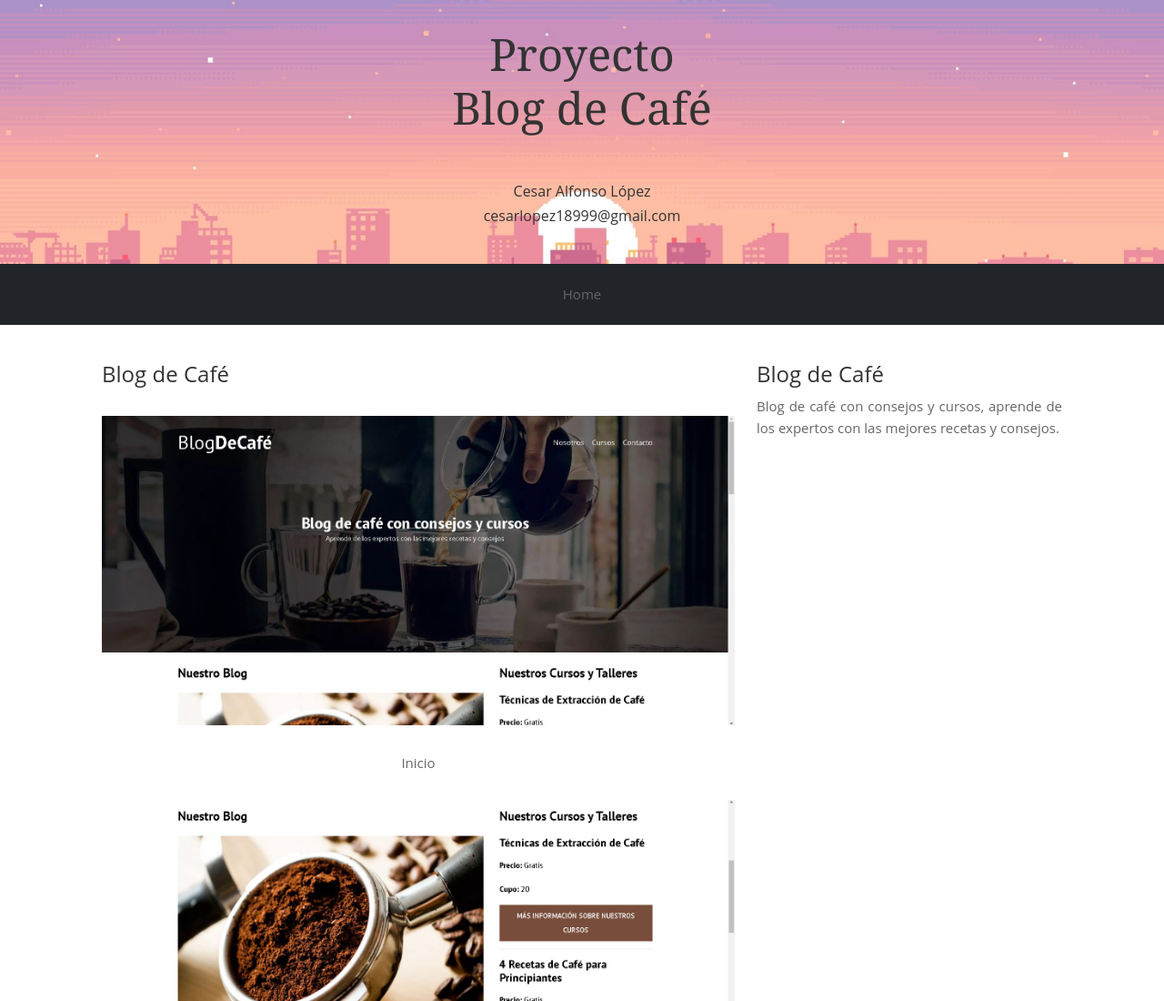
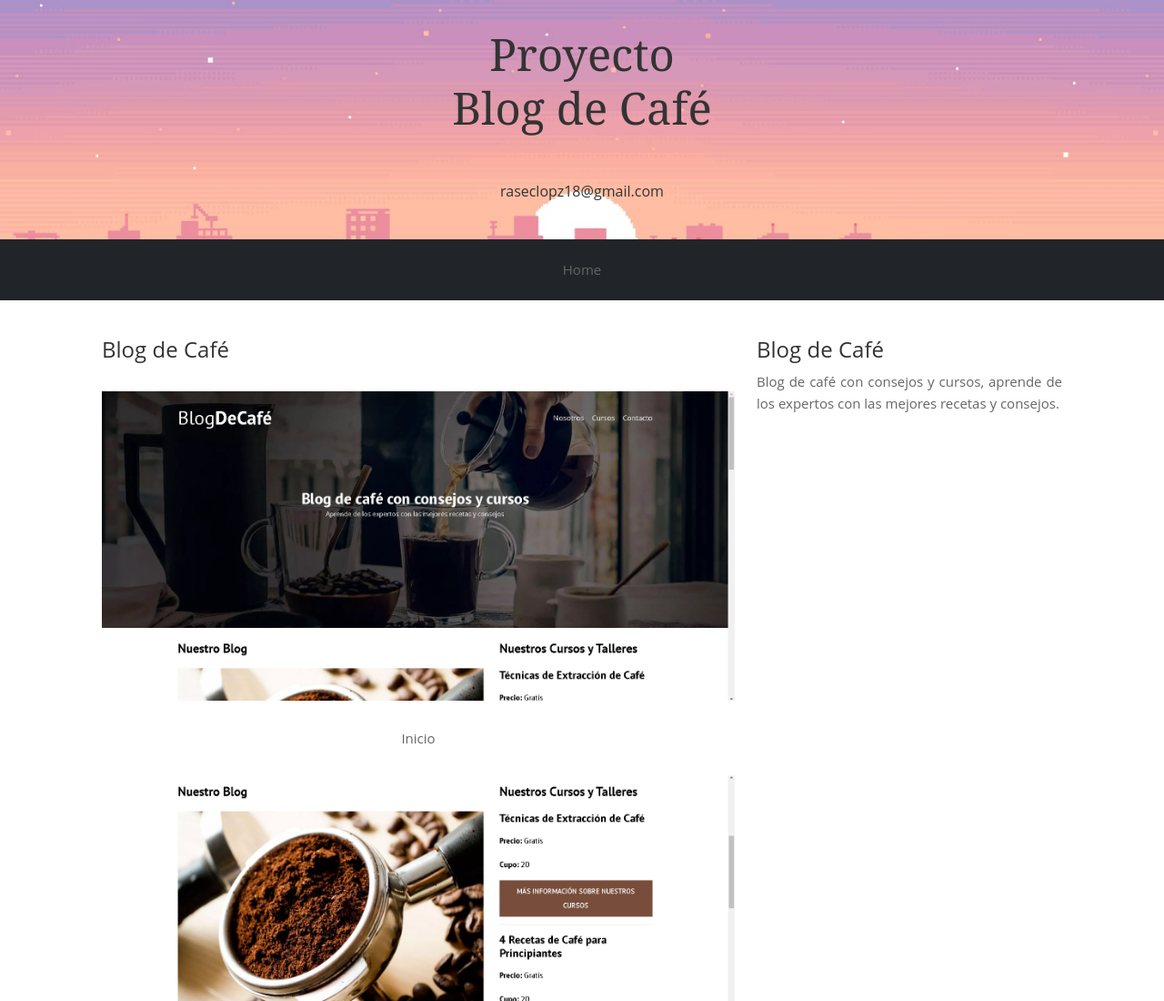
Before and after one commit to CesarLopez189/CesarLopez189.github.io, a plain HTML site: page blogcafe.html in a window 1280 px wide. Shown: the top 1100 px of the page at 91% size. Drawn offline with nearby package versions, Linux system fonts and the light colour scheme; a web font is replaced by a local one.

Commit message:
Update blogcafe.html

```diff
--- a/blogcafe.html
+++ b/blogcafe.html
@@ -27,8 +27,7 @@
 	<div id="head" class="parallax" parallax-speed="1">
 		<h1 id="logo" class="text-center">
 			<span class="title">Proyecto <br>Blog de Café</span><br><br>
-			<span class="tagline"><h6>Cesar Alfonso López</h6>
-				<h6>cesarlopez18999@gmail.com</h6></span>
+			<span class="tagline"><h6>raseclopz18@gmail.com</h6></span>
 		</h1>
 	</div>
 
```
